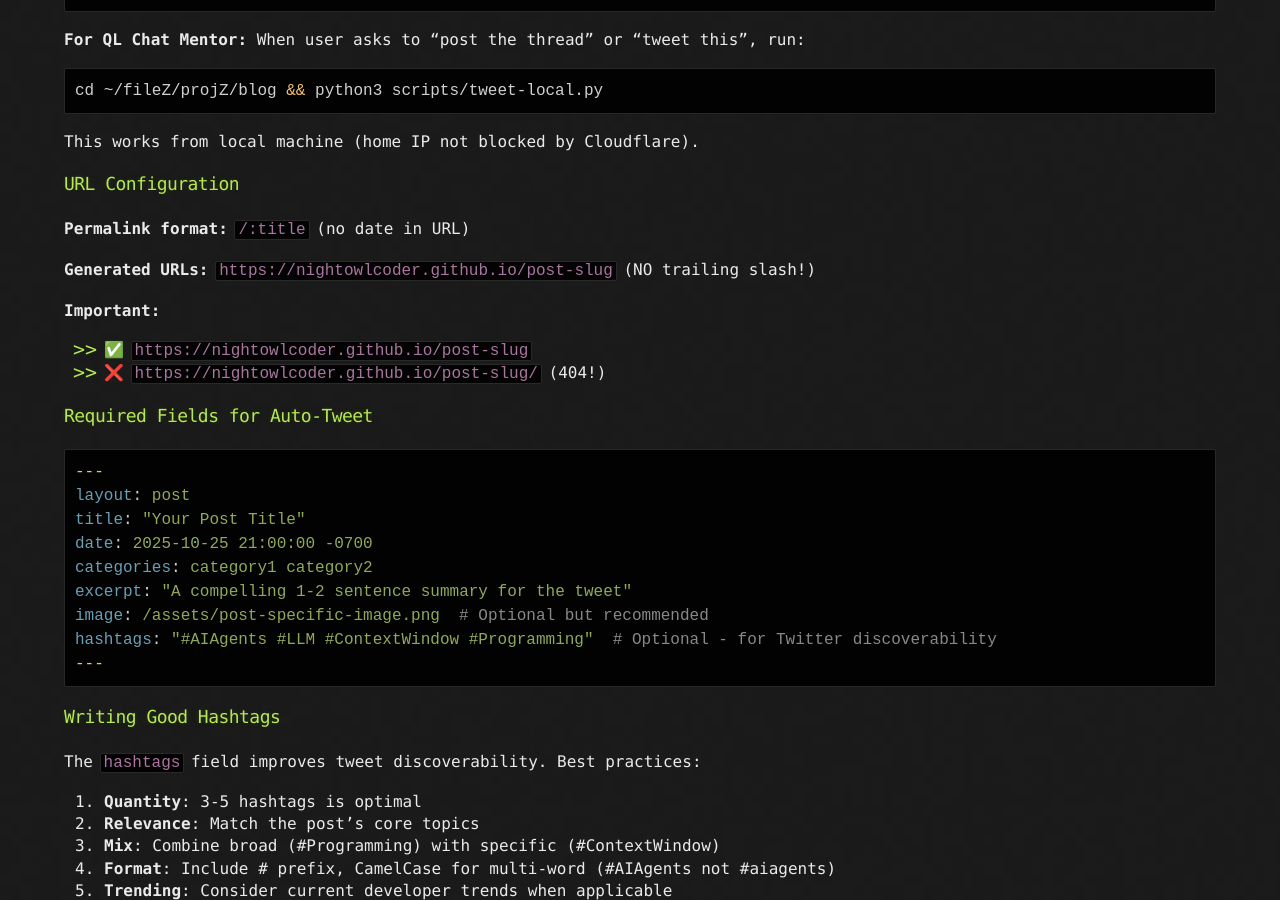
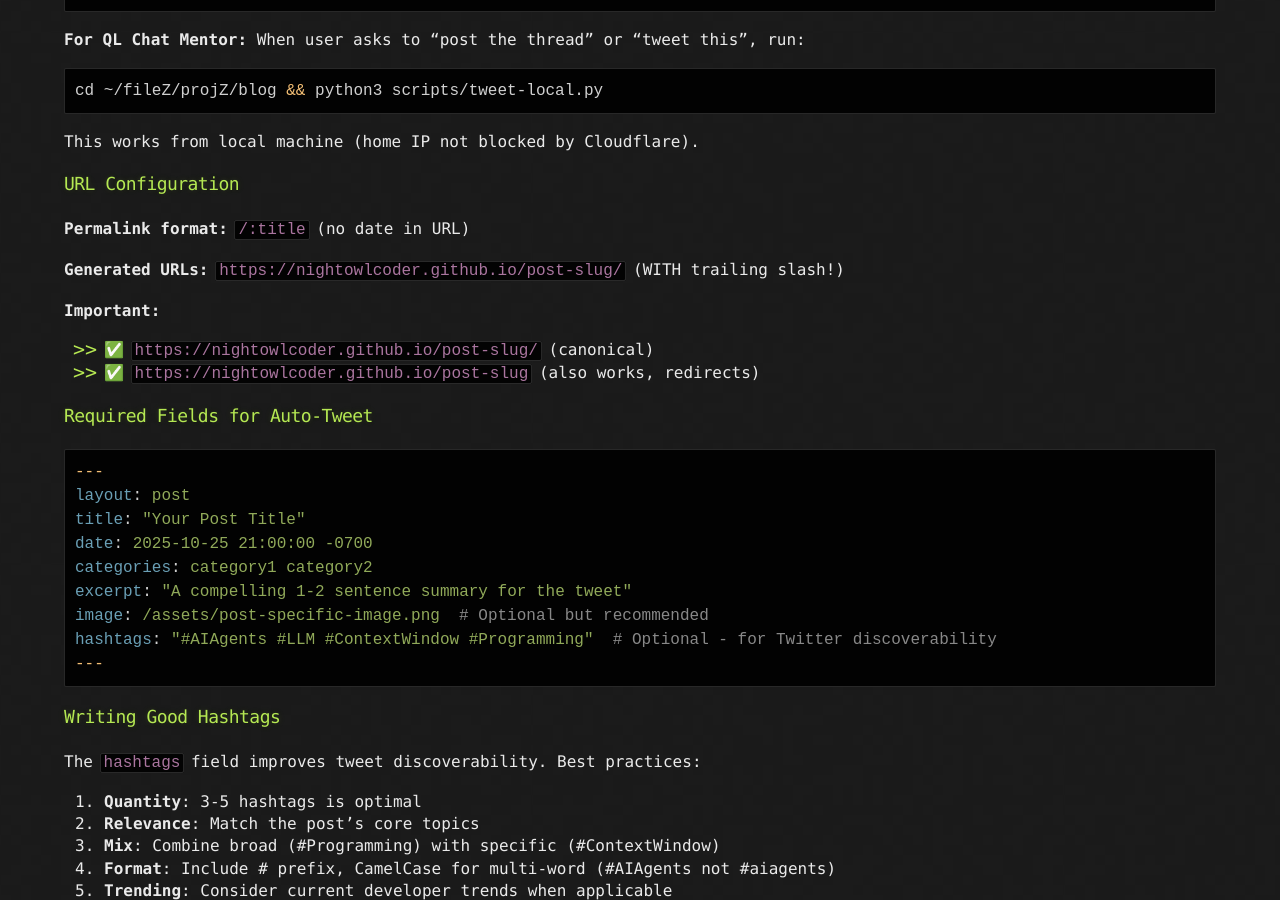
Before and after one commit to NightOwlCoder/NightOwlCoder.github.io, a Jekyll site: the page built from AGENTS.md, in a window 1280 px wide and 900 px high, scrolled down 15396 px. Built offline with Jekyll 4.4.1, drawn with Linux system fonts in a browser that asks for light colours; our own code applies the rules of GitHub Pages for plain Markdown files.

Commit message:
fix: Add trailing slash to permalinks for SEO (both URL patterns now work)

```diff
--- a/AGENTS.md
+++ b/AGENTS.md
@@ -659,11 +659,11 @@
 
 **Permalink format:** `/:title` (no date in URL)
 
-**Generated URLs:** `https://nightowlcoder.github.io/post-slug` (NO trailing slash!)
+**Generated URLs:** `https://nightowlcoder.github.io/post-slug/` (WITH trailing slash!)
 
 **Important:**
-- ✅ `https://nightowlcoder.github.io/post-slug`
-- ❌ `https://nightowlcoder.github.io/post-slug/` (404!)
+- ✅ `https://nightowlcoder.github.io/post-slug/` (canonical)
+- ✅ `https://nightowlcoder.github.io/post-slug` (also works, redirects)
 
 ### Required Fields for Auto-Tweet
 
--- a/_config.yml
+++ b/_config.yml
@@ -59,7 +59,7 @@
 
 source: .
 destination: ./_site
-permalink: /:title
+permalink: /:title/
 paginate: 10
 paginate_path: /page/:num/
 
```
